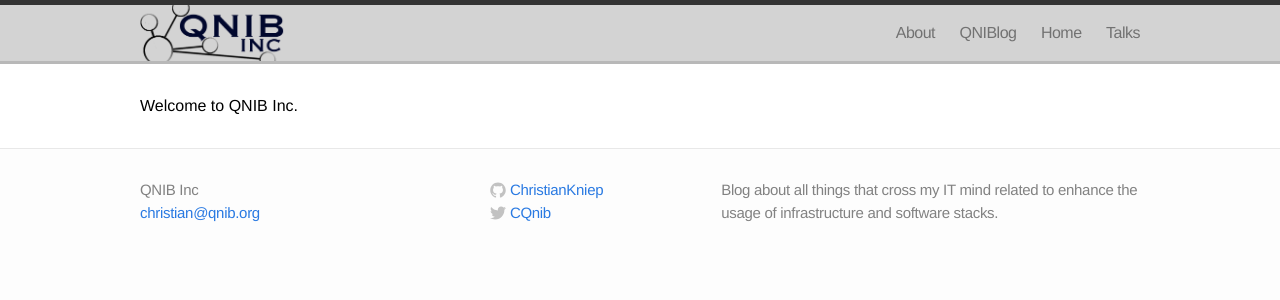
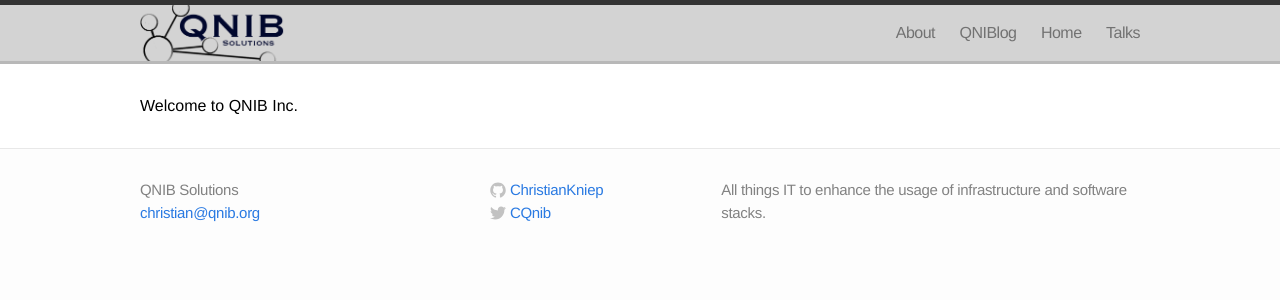
Before and after one commit to ChristianKniep/QNIBIncBlog, a Jekyll site: the page built from index.md, in a window 1280 px wide. Shown: the top 300 px of the page. Built offline with Jekyll 4.4.1, drawn with Linux system fonts in a browser that asks for light colours.

Commit message:
new branding

```diff
--- a/_config.yml
+++ b/_config.yml
@@ -1,7 +1,7 @@
 # Site settings
-title: QNIB Inc
+title: QNIB Solutions
 email: christian@qnib.org
-description: "Blog about all things that cross my IT mind related to enhance the usage of infrastructure and software stacks."
+description: "All things IT to enhance the usage of infrastructure and software stacks."
 baseurl: ""
 url: "http://www.qnib.inc"
 twitter_username: CQnib
--- a/_includes/header.html
+++ b/_includes/header.html
@@ -3,7 +3,7 @@
   <div class="wrap">
 
     <!-- <a class="site-title" href="{{ site.baseurl }}/">{{ site.title }}</a> -->
-    <a class="site-title" href="{{ site.baseurl }}/"><img src="/pics/second_strike_trans.png" height="56px" /></a>
+    <a class="site-title" href="{{ site.baseurl }}/"><img src="/pics/solutions_trans.png" height="56px" /></a>
 
     <nav class="site-nav">
       <a href="#" class="menu-icon">
```
Also changed, not shown: favicon.ico (added), pics/solutions_trans.png (added).
